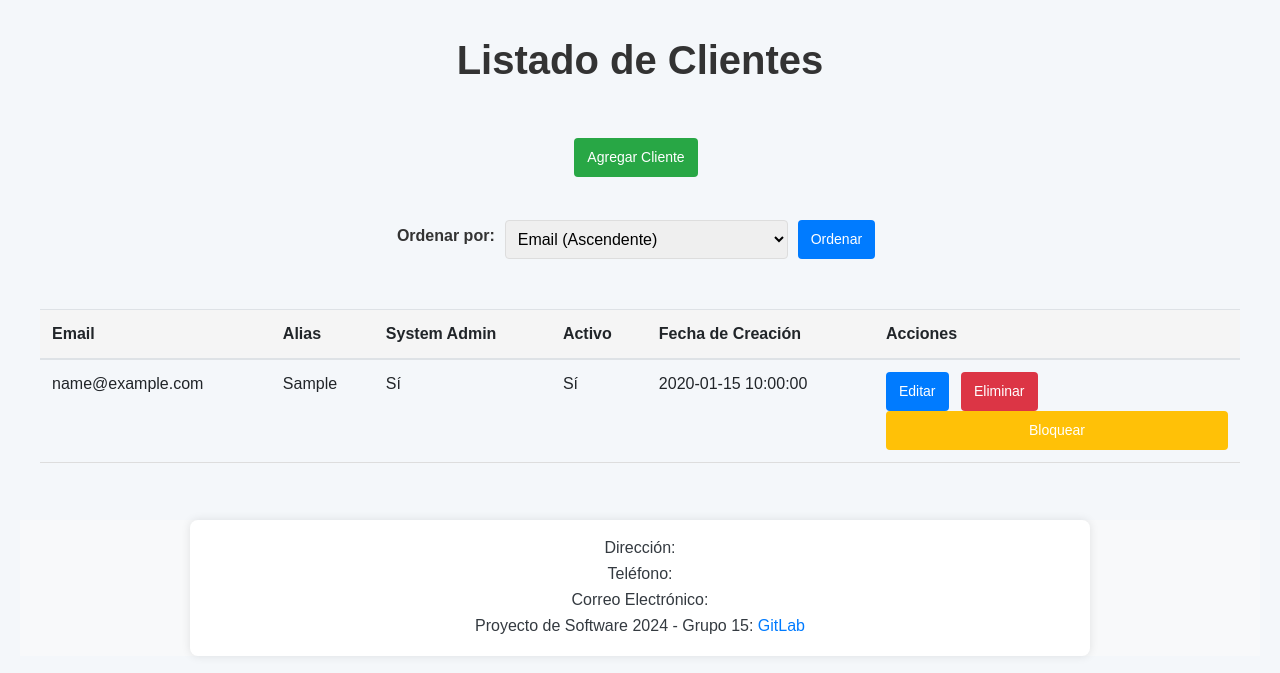
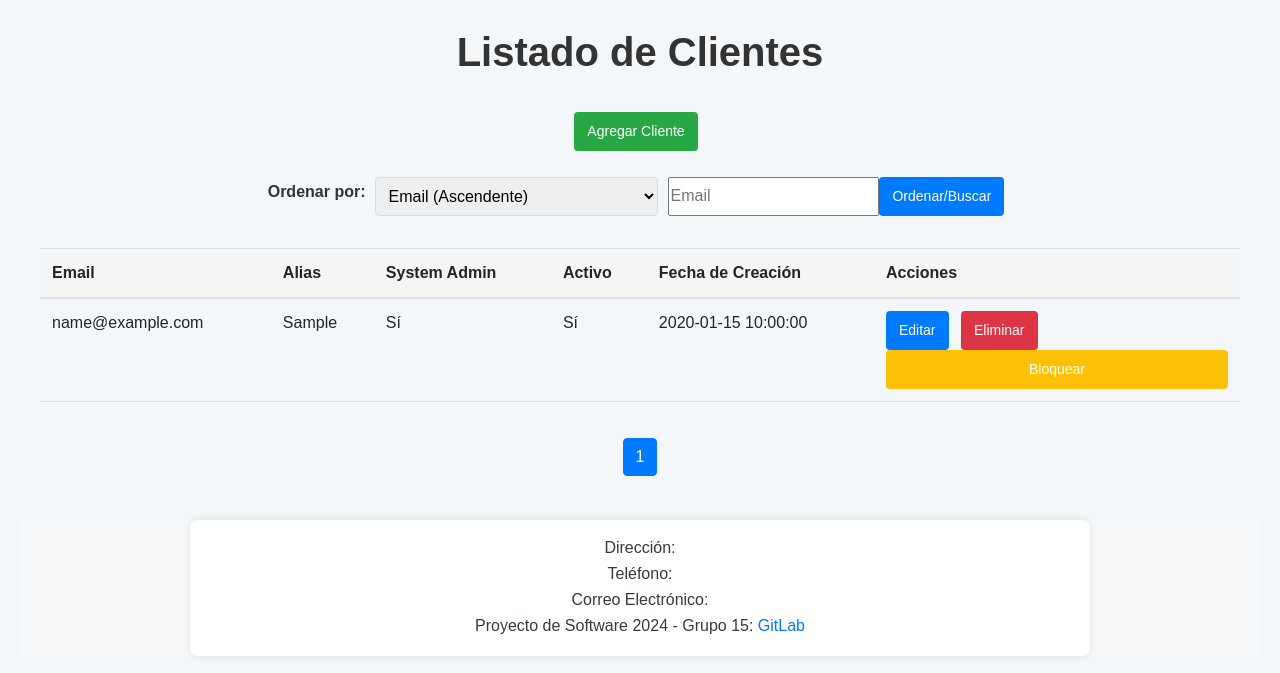
Before and after one commit to Teddyware01/CEDICA, a Flask app: page /listado_De_usuarios/ in a window 1280 px wide. Shown: the part 90-763 px from the top of the page. Run offline with Flask 3, Linux system fonts and the light colour scheme; tables that the repository leaves empty hold one stand-in row (values such as "Sample post"); some libraries are stand-ins or nearby versions.

Commit message:
Se agrega la paginacion de modulo USUARIOS.

```diff
--- a/admin/src/core/auth/__init__.py
+++ b/admin/src/core/auth/__init__.py
@@ -3,9 +3,12 @@
 from src.core.auth.roles import Roles
 from src.core.auth.permisos import Permisos
 
-
-def list_users(sort_by=None):
+def list_users(sort_by=None, search=None, page=1, per_page=2):
     query = Users.query
+    if search:
+        query = query.filter(
+                Users.email.like(f"%{search}%"),
+        )
     if sort_by:
         if sort_by == "email_asc":
             query = query.order_by(Users.email.asc())
@@ -15,7 +18,10 @@
             query = query.order_by(Users.fecha_creacion.asc())
         elif sort_by == "created_at_desc":
             query = query.order_by(Users.fecha_creacion.desc())
-    return query.all()
+
+
+    paginated_query = query.paginate(page=page, per_page=per_page, error_out=False)
+    return paginated_query
 
 
 def create_user(**kwargs):
--- a/admin/src/web/controllers/usuarios.py
+++ b/admin/src/web/controllers/usuarios.py
@@ -10,7 +10,10 @@
 @bp.get("/")
 def listar_usuarios():
     sort_by = request.args.get("sort_by")
-    users = auth.list_users(sort_by=sort_by)
+    search = request.args.get("search")
+    page = request.args.get("page", type=int, default=1)
+
+    users = auth.list_users(sort_by=sort_by, search=search, page=page)
     return render_template("listado.html", usuarios=users)
 
 
--- a/admin/src/web/templates/listado.html
+++ b/admin/src/web/templates/listado.html
@@ -25,14 +25,18 @@
     <form method="GET" action="{{ url_for('users.listar_usuarios') }}" class="mb-3">
         <label for="sort_by">Ordenar por:</label>
         <select name="sort_by" id="sort_by">
-            <option value="email_asc">Email (Ascendente)</option>
-            <option value="email_desc">Email (Descendente)</option>
-            <option value="created_at_asc">Fecha de Creación (Ascendente)</option>
-            <option value="created_at_desc">Fecha de Creación (Descendente)</option>
+          <option value="email_asc" {% if request.args.get('sort_by') == 'email_asc' %}selected{% endif %}>Email (Ascendente)</option>
+          <option value="email_desc" {% if request.args.get('sort_by') == 'email_desc' %}selected{% endif %}>Email (Descendente)</option>
+          <option value="created_at_asc" {% if request.args.get('sort_by') == 'created_at_asc' %}selected{% endif %}>Fecha de Creación (Ascendente)</option>
+          <option value="created_at_desc" {% if request.args.get('sort_by') == 'created_at_desc' %}selected{% endif %}>Fecha de Creación (Descendente)</option>
         </select>
-        <button type="submit" class="btn btn-sort">Ordenar</button>
+        <input type="text" id="search" name="search" placeholder="Email" value="{{ request.args.get('search', '') }}">
+        <button type="submit" class="btn btn-sort">Ordenar/Buscar</button>
     </form>
 
+
+
+    {% if usuarios %}
     <table class="table">
         <thead>
             <tr>
@@ -71,6 +75,49 @@
             {% endfor %}
         </tbody>
     </table>
+    <nav aria-label="Page navigation">
+      <ul class="pagination">
+
+        {% if usuarios.has_prev %}
+          <li class="page-item">
+            <a class="page-link" href="{{ url_for('users.listar_usuarios', page=usuarios.prev_num, sort_by=request.args.get('sort_by', ''), search=request.args.get('search', '')) }}" aria-label="Previous">
+              <span aria-hidden="true">&laquo;</span>
+            </a>
+          </li>
+        {% endif %}
+
+        {% if usuarios.page > 1 %}
+          <li class="page-item">
+            <a class="page-link" href="{{ url_for('users.listar_usuarios', page=usuarios.page - 1, sort_by=request.args.get('sort_by', ''), search=request.args.get('search', '')) }}">
+              {{ usuarios.page - 1 }}
+            </a>
+          </li>
+        {% endif %}
+
+        <li class="page-item active">
+          <a class="page-link">{{ usuarios.page }}</a>
+        </li>
+
+        {% if usuarios.page < usuarios.pages %}
+          <li class="page-item">
+            <a class="page-link" href="{{ url_for('users.listar_usuarios', page=usuarios.page + 1, sort_by=request.args.get('sort_by', ''), search=request.args.get('search', '')) }}">
+              {{ usuarios.page + 1 }}
+            </a>
+          </li>
+        {% endif %}
+
+        {% if usuarios.has_next %}
+          <li class="page-item">
+            <a class="page-link" href="{{ url_for('users.listar_usuarios', page=usuarios.next_num, sort_by=request.args.get('sort_by', ''), search=request.args.get('search', '')) }}" aria-label="Next">
+              <span aria-hidden="true">&raquo;</span>
+            </a>
+          </li>
+        {% endif %}
+      </ul>
+  </nav>
+      {% else %}
+          <p>No hay usuarios para mostrar.</p>
+      {% endif %}
 {% endblock %}
 
 {% block footer %}
```
Also changed, not shown: 2 other files.
